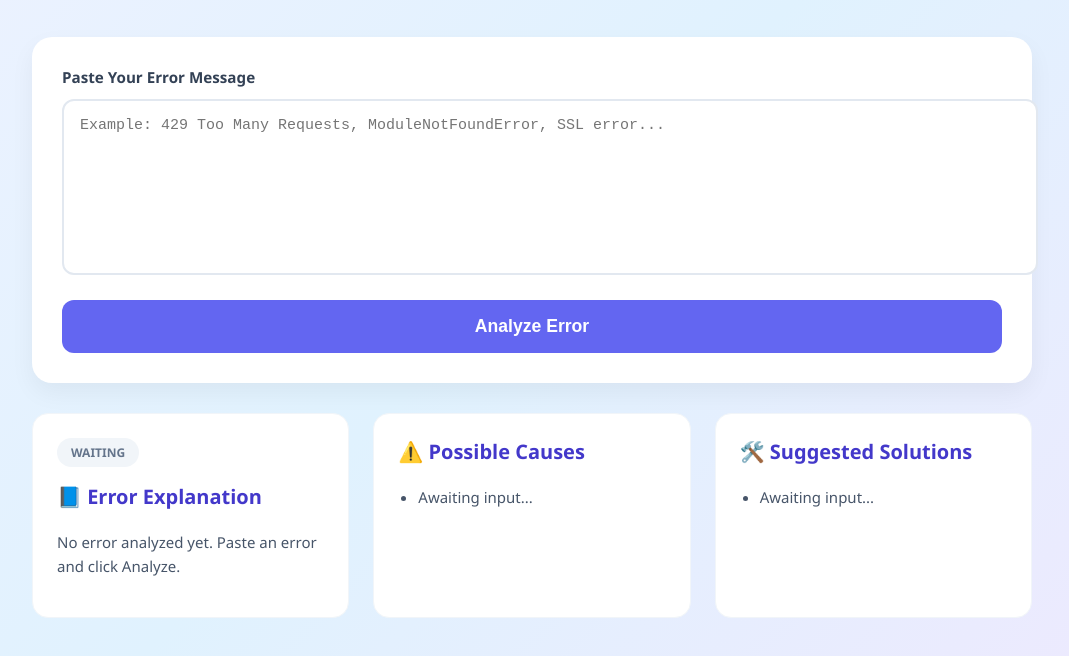
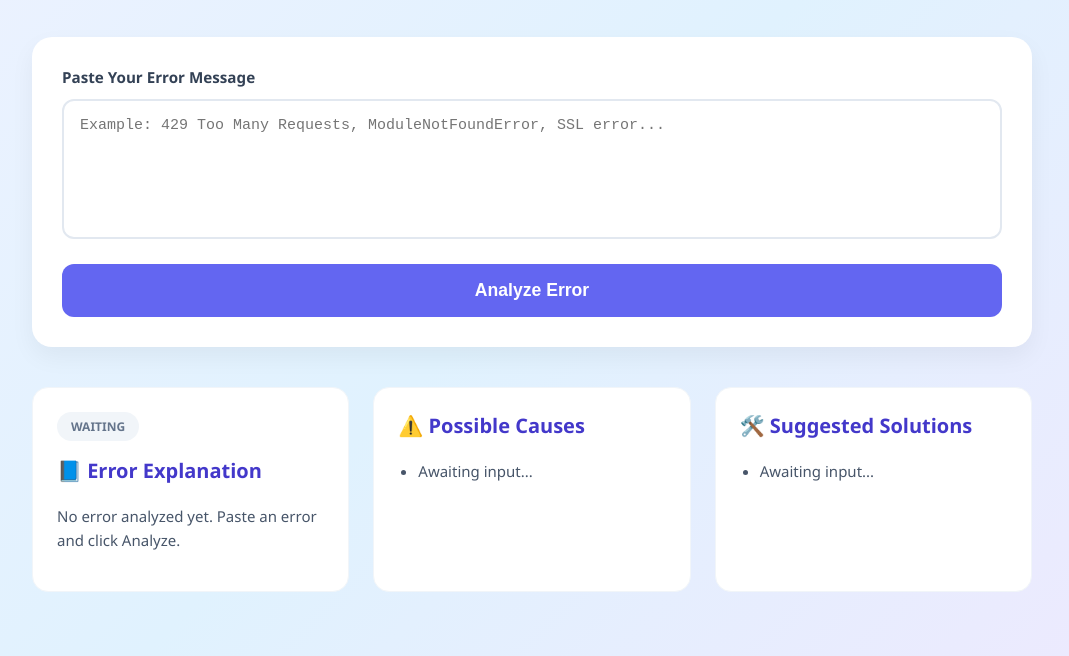
Before and after one commit to Aryan13-tech/DevOps-project, a plain HTML site: page CloudLab-Manager/frontend/index.html in a window 1280 px wide. Shown: the part 136-792 px from the top of the page, without its empty margins (108-1177 px from the left). Drawn offline with Linux system fonts and the light colour scheme.

Commit message:
add all updated code

```diff
--- a/CloudLab-Manager/frontend/index.html
+++ b/CloudLab-Manager/frontend/index.html
@@ -42,6 +42,7 @@
       border-radius: 20px;
       padding: 30px;
       box-shadow: 0 10px 25px rgba(0, 0, 0, 0.05);
+      margin-bottom: 40px; /* ✅ FIX */
     }
 
     label {
@@ -60,6 +61,7 @@
       border: 2px solid #e2e8f0;
       resize: none;
       font-family: 'Courier New', Courier, monospace;
+      box-sizing: border-box;
     }
 
     textarea:focus {
@@ -88,7 +90,7 @@
       display: grid;
       grid-template-columns: repeat(auto-fit, minmax(300px, 1fr));
       gap: 24px;
-      margin-top: 30px;
+      margin-top: 10px; /* ✅ FIX */
     }
 
     .result-card {
```
